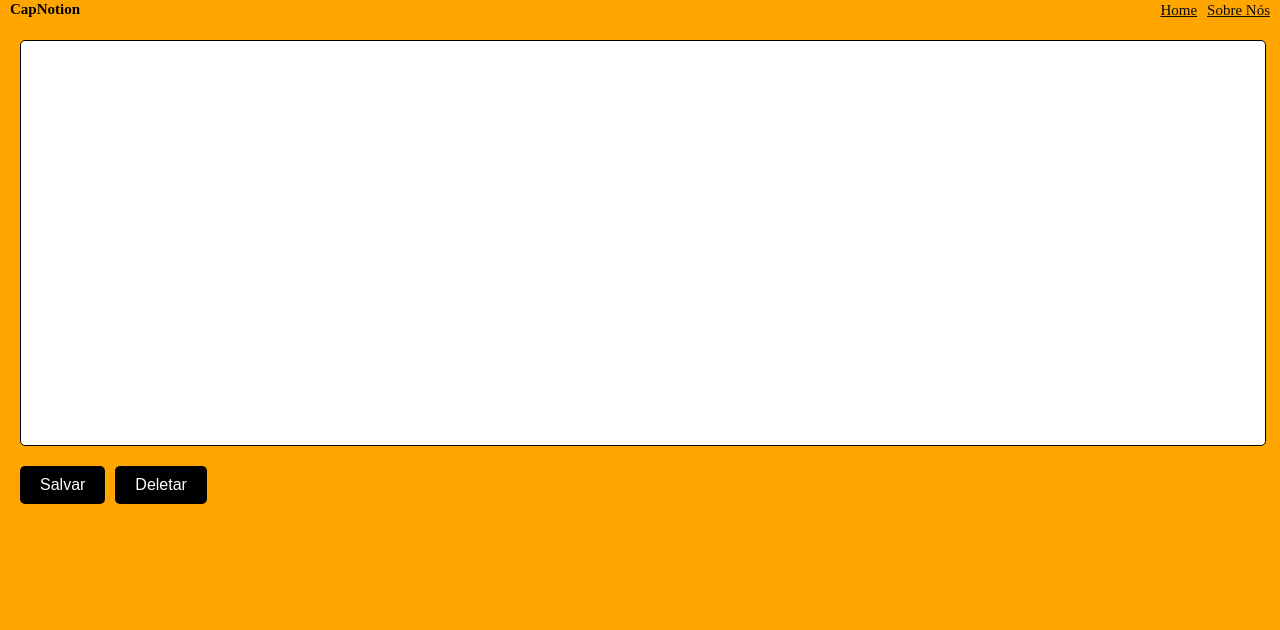
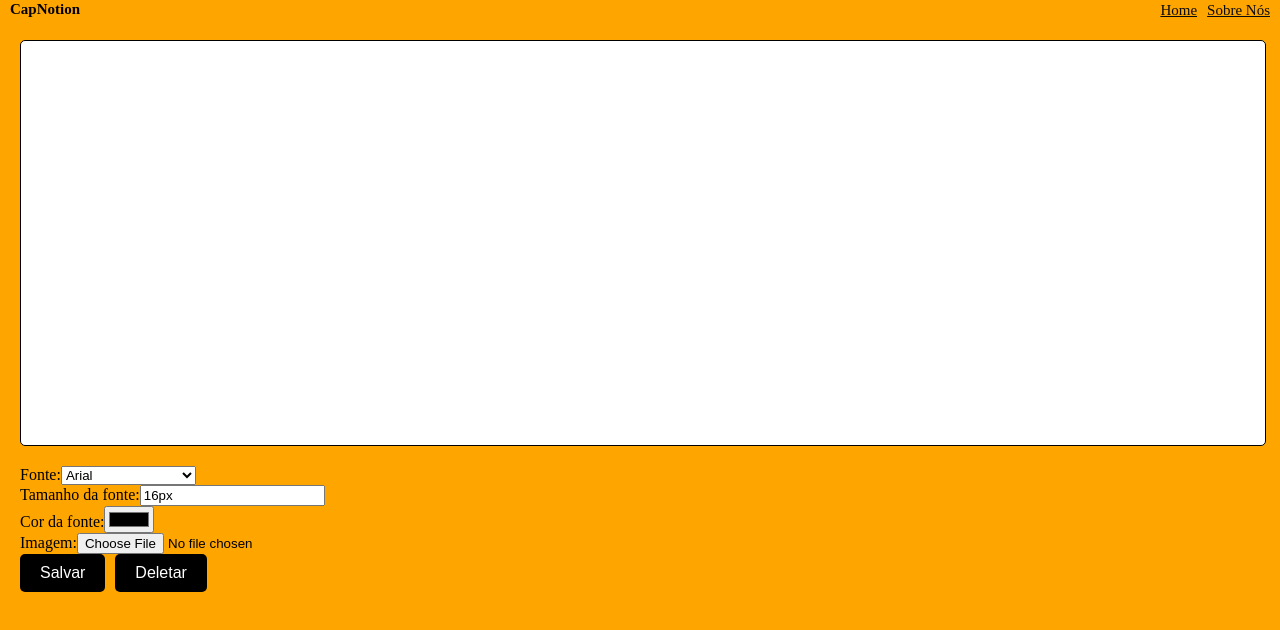
Before and after one commit to guilhermepicasso/PW_Projeto, a React (Create React App) app: page /agenda in a window 1280 px wide. Shown: the top 630 px of the page. Built offline with nearby package versions, Linux system fonts and the light colour scheme.

Commit message:
Update index.js

```diff
--- a/src/Pages/Agenda/index.js
+++ b/src/Pages/Agenda/index.js
@@ -8,6 +8,10 @@
 
 function Agenda() {
   const [conteudo, setConteudo] = useState('');
+  const [fonte, setFonte] = useState('Arial, sans-serif');
+  const [tamanhoFonte, setTamanhoFonte] = useState('16px');
+  const [corFonte, setCorFonte] = useState('#000000');
+  const [imagem, setImagem] = useState('');
 
   function salvar() {
     localStorage.setItem('conteudo', conteudo);
@@ -23,18 +27,79 @@
     setConteudo(e.target.value);
   }
 
+  function alterarFonte(e) {
+    setFonte(e.target.value);
+  }
+
+  function alterarTamanhoFonte(e) {
+    setTamanhoFonte(e.target.value);
+  }
+
+  function alterarCorFonte(e) {
+    setCorFonte(e.target.value);
+  }
+
+  function selecionarImagem(e) {
+    const file = e.target.files[0];
+    const reader = new FileReader();
+    reader.onload = (event) => {
+      setImagem(event.target.result);
+    };
+    reader.readAsDataURL(file);
+  }
+
   return (
     <>
-    <Header/>
-     <div class="agenda-body">
+      <Header />
+      <div className="agenda-body">
         <textarea
-         class="agenda-textarea"
+          className="agenda-textarea"
           value={conteudo}
           onChange={areaDeTexto}
-         style={{ width: '100%', height: '400px' }}
+          style={{ fontFamily: fonte, fontSize: tamanhoFonte, color: corFonte }}
         />
-       <button class="agenda-button" onClick={salvar}>Salvar</button>
-       <button class="agenda-button" onClick={deletar}>Deletar</button>
+        <div>
+          <label htmlFor="fonte">Fonte:</label>
+          <select id="fonte" value={fonte} onChange={alterarFonte}>
+            <option value="Arial, sans-serif">Arial</option>
+            <option value="Verdana, sans-serif">Verdana</option>
+            <option value="Times New Roman, serif">Times New Roman</option>
+          </select>
+        </div>
+        <div>
+          <label htmlFor="tamanho-fonte">Tamanho da fonte:</label>
+          <input
+            id="tamanho-fonte"
+            type="text"
+            value={tamanhoFonte}
+            onChange={alterarTamanhoFonte}
+          />
+        </div>
+        <div>
+          <label htmlFor="cor-fonte">Cor da fonte:</label>
+          <input
+            id="cor-fonte"
+            type="color"
+            value={corFonte}
+            onChange={alterarCorFonte}
+          />
+        </div>
+        <div>
+          <label htmlFor="imagem">Imagem:</label>
+          <input
+            id="imagem"
+            type="file"
+            accept="image/*"
+            onChange={selecionarImagem}
+          />
+          {imagem && <img src={imagem} alt="Imagem selecionada" />}
+        </div>
+        <button className="agenda-button" onClick={salvar}>
+          Salvar
+        </button>
+        <button className="agenda-button" onClick={deletar}>
+          Deletar
+        </button>
       </div>
     </>
   );
```
Lines whose indentation alone changed are shown as unchanged.
